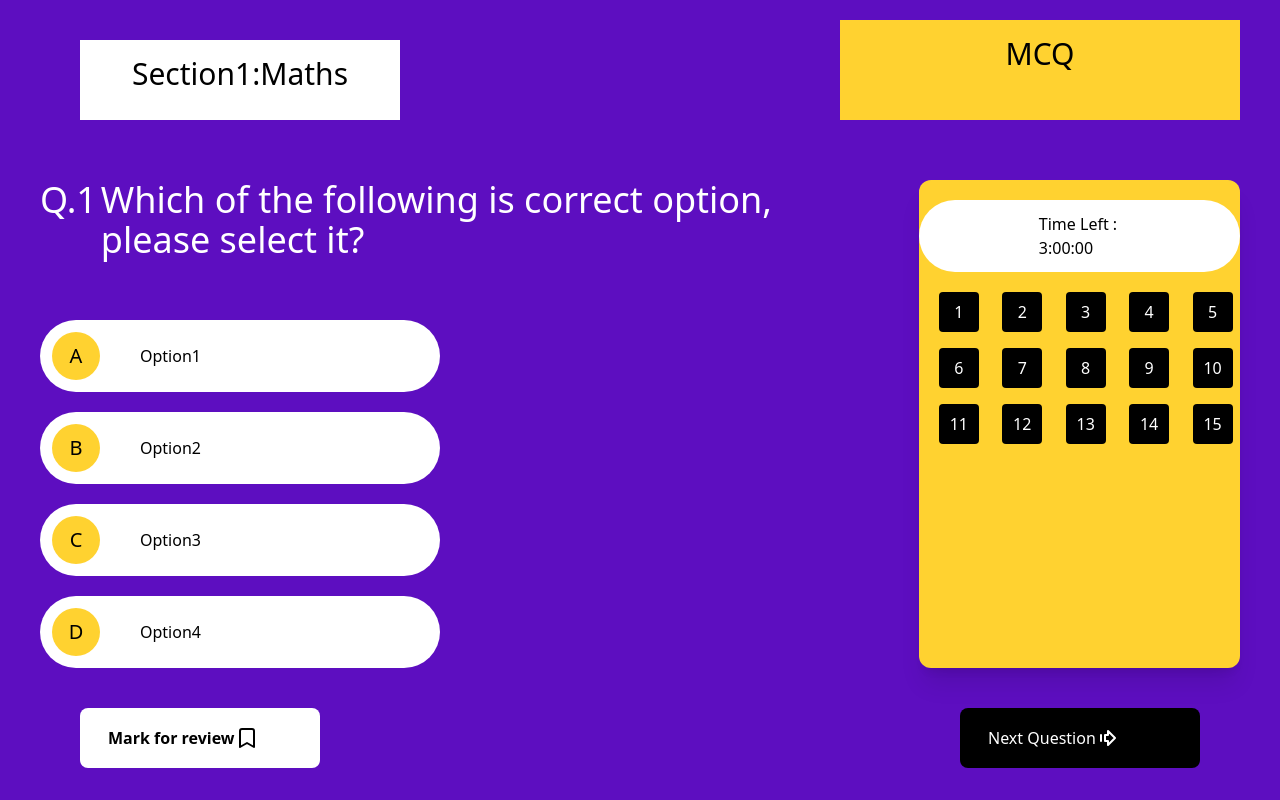
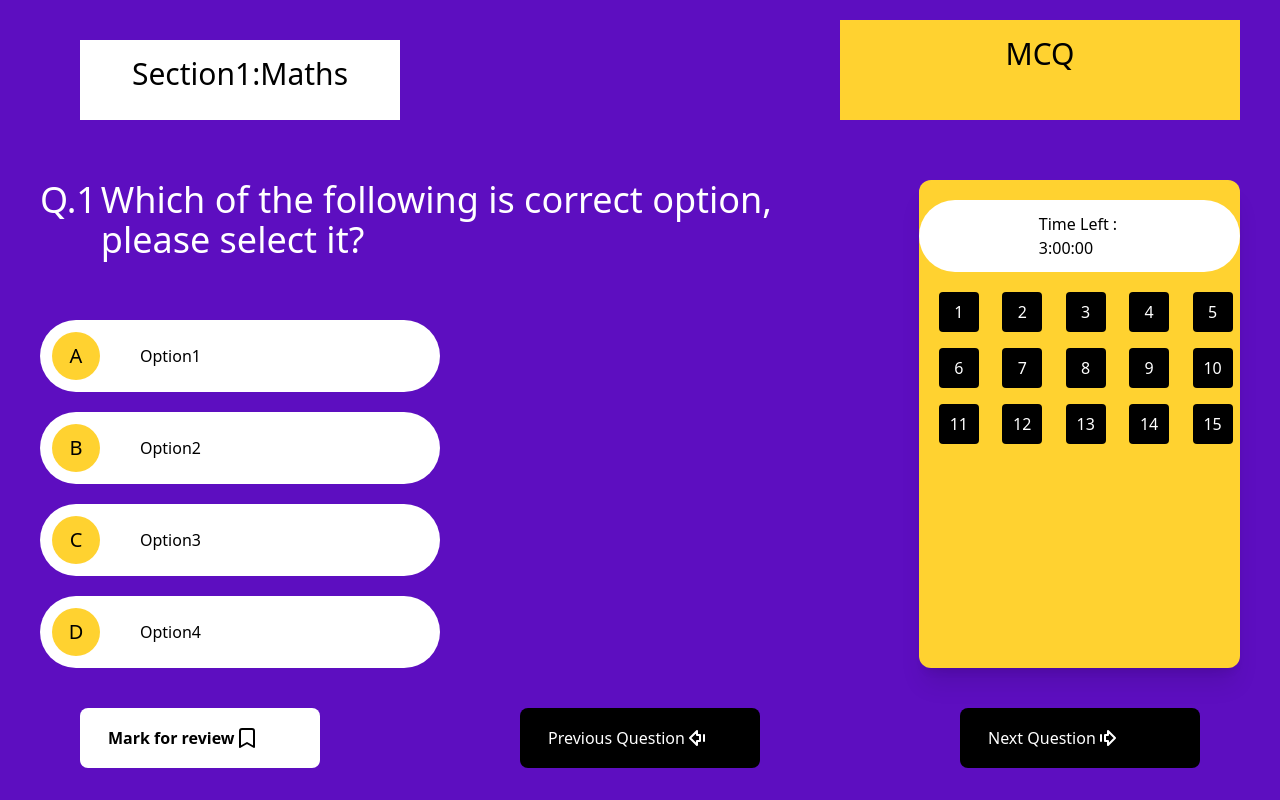
Before and after one commit to NexaDew/ExamPortal, a React (Vite) app: page / in a window 1280 px wide. Built offline with nearby package versions, Linux system fonts and the light colour scheme.

Commit message:
add previous button to go previous question

```diff
--- a/src/components/NextButton.jsx
+++ b/src/components/NextButton.jsx
@@ -1,45 +1,76 @@
-import React from 'react'
-import {ArrowBigRightDash,Bookmark} from 'lucide-react'
+import React from "react";
+import { ArrowBigRightDash, ArrowBigLeftDash, Bookmark } from "lucide-react";
 
-
-
-const NextButton = ({getQuestion,index}) => {
-
-
-  const mark = () =>{
+const NextButton = ({ getQuestion, index }) => {
+  const mark = () => {
     const selected = document.getElementsByName("color");
 
+    if (selected[index - 1].classList.contains("bg-violet-800")) {
+      selected[index - 1].classList.remove("bg-violet-800");
+      selected[index - 1].classList.add("bg-green-600");
+    } else {
+      selected[index - 1].classList.remove("bg-black");
+      selected[index - 1].classList.remove("bg-green-600");
+      selected[index - 1].classList.add("bg-violet-800");
+    }
+  };
+  const nextQuestion = () => {
+    const selected = document.getElementsByName("color");
+    selected.forEach((s) => {
+      s.classList.remove("bg-green-600");
+      s.classList.add("bg-black");
+    });
+    if (index >= selected.length) {
+      index = index % selected.length;
+    }
+    selected[index].classList.remove("bg-black");
+    selected[index].classList.add("bg-green-600");
+    getQuestion(parseInt(index) + 1);
+  };
 
-    if(selected[index-1].classList.contains('bg-violet-800')){
-      selected[index-1].classList.remove('bg-violet-800');
-      selected[index-1].classList.add('bg-green-600')
-    }else{
-      selected[index-1].classList.remove('bg-black')
-      selected[index-1].classList.remove('bg-green-600')
-      selected[index-1].classList.add('bg-violet-800')
+  const previousQuestion = () => {
+    const selected = document.getElementsByName("color");
+    selected.forEach((s) => {
+      s.classList.remove("bg-green-600");
+      s.classList.add("bg-black");
+    });
+
+    let newIndex = index - 2;
+    if (newIndex < 0) {
+      newIndex = selected.length - 1;
     }
 
-  }
-  const nextQuestion = () =>{
-    const selected = document.getElementsByName("color");
-      selected.forEach(s=>{
-        s.classList.remove('bg-green-600');
-        s.classList.add('bg-black');
-      })
-      if(index>= selected.length){
-        index=index%selected.length;
-      }
-      selected[index].classList.remove('bg-black')
-      selected[index].classList.add('bg-green-600')
-    getQuestion(parseInt(index)+1);
-  }
+    selected[newIndex].classList.remove("bg-black");
+    selected[newIndex].classList.add("bg-green-600");
+    getQuestion(newIndex + 1);
+  };
 
   return (
-    <div className='flex justify-between mr-20 mb-20'>
-          <button className=' flex bg-white font-bold w-60 h-15 ml-20 rounded-lg items-center pl-7' onClick={mark}>Mark for review<Bookmark /></button>
-          <button className=' flex bg-black text-white w-60 h-15 rounded-lg items-center pl-7' onClick={nextQuestion}>Next Question<ArrowBigRightDash /></button>
+    <div className="flex justify-between mr-20 mb-20">
+      <button
+        className=" flex bg-white font-bold w-60 h-15 ml-20 rounded-lg items-center pl-7"
+        onClick={mark}
+      >
+        Mark for review
+        <Bookmark />
+      </button>
+
+      <button
+        className=" flex bg-black text-white w-60 h-15 rounded-lg items-center pl-7"
+        onClick={previousQuestion}
+      >
+        Previous Question
+        <ArrowBigLeftDash />
+      </button>
+      <button
+        className=" flex bg-black text-white w-60 h-15 rounded-lg items-center pl-7"
+        onClick={nextQuestion}
+      >
+        Next Question
+        <ArrowBigRightDash />
+      </button>
     </div>
-  )
-}
+  );
+};
 
 export default NextButton;
--- a/src/components/QuestionWindow.jsx
+++ b/src/components/QuestionWindow.jsx
@@ -1,36 +1,48 @@
-import React from 'react'
-import Question from './Question'
-import QuestionList from './QuestionList';
-import { useState } from 'react';
-import QuestionsData from '../assets/QuestionsData'
-import NextButton from './NextButton';
+import React from "react";
+import Question from "./Question";
+import QuestionList from "./QuestionList";
+import { useState } from "react";
+import QuestionsData from "../assets/QuestionsData";
+import NextButton from "./NextButton";
 
 const QuestionWindow = () => {
+  const [question, setQuestion] = useState({
+    id: "1",
+    text: "Which of the following is correct option, please select it?",
+    options: ["Option1", "Option2", "Option3", "Option4"],
+  });
 
-  const [question,setQuestion] = useState({id:'1',text:'Which of the following is correct option, please select it?',options:['Option1','Option2','Option3','Option4']});
+  let ind = 0;
 
+  const getQuestion = (index) => {
+    index > QuestionsData.length
+      ? (index = index % QuestionsData.length)
+      : (index = index);
+    ind = index - 1;
+    setQuestion(QuestionsData[ind]);
+  };
 
-
-  let ind=0 ;
-
-  const getQuestion = (index)=>{
-    index>QuestionsData.length?index=index%QuestionsData.length:index=index;
-      ind=index-1;
-      setQuestion(QuestionsData[ind]);
-  }
-
-  return (<>
-    <div className='flex flex-col md:flex-row justify-between'>
-      <span className='bg-white p-4 text-center mx-20 my-10 w-80 h-20 text-3xl'>Section1:Maths</span>
-      <div className=' bg-amber-300 h-25 text-3xl mt-5 w-100 mr-10 text-center p-4'>MCQ</div>
-    </div>
-    <div className='flex flex-col md:flex-row justify-between'>
-      <Question index={question.id} text={question.text} options={question.options}/>
-      <QuestionList getQuestion={getQuestion}  />
-    </div>
-    <NextButton getQuestion={getQuestion} index={question.id} />
+  return (
+    <>
+      <div className="flex flex-col md:flex-row justify-between">
+        <span className="bg-white p-4 text-center mx-20 my-10 w-80 h-20 text-3xl">
+          Section1:Maths
+        </span>
+        <div className=" bg-amber-300 h-25 text-3xl mt-5 w-100 mr-10 text-center p-4">
+          MCQ
+        </div>
+      </div>
+      <div className="flex flex-col md:flex-row justify-between">
+        <Question
+          index={question.id}
+          text={question.text}
+          options={question.options}
+        />
+        <QuestionList getQuestion={getQuestion} />
+      </div>
+      <NextButton getQuestion={getQuestion} index={question.id} />
     </>
-  )
-}
+  );
+};
 
 export default QuestionWindow;
```
